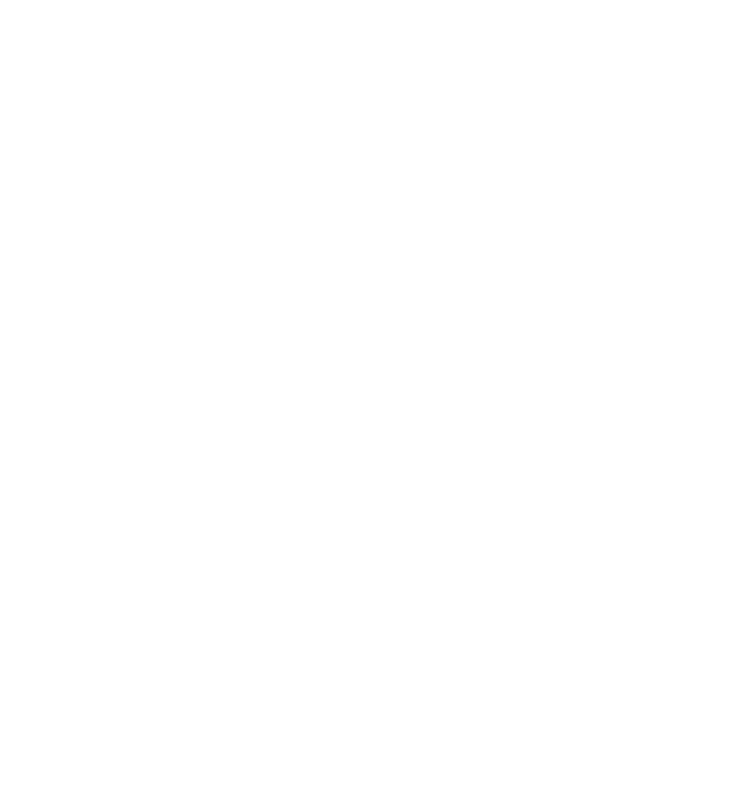
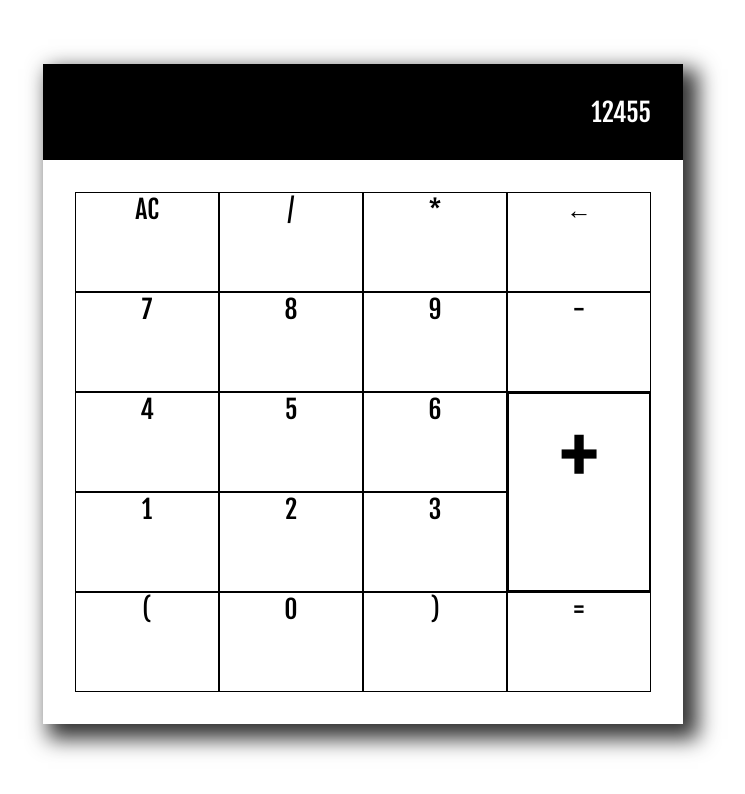
Before and after one commit to shoeslace911/Calculator, a plain HTML site: page index.html in a window 1280 px wide. Shown: the whole page, without its empty margins (277-1022 px from the left). Drawn offline with Linux system fonts and the light colour scheme.

Commit message:
Cool looking!

```diff
--- a/index.html
+++ b/index.html
@@ -8,7 +8,30 @@
     <title>Calculator</title>
 </head>
 <body>
-
+<div class="calculator-wrapper">
+    <div class="display">12455</div>
+    <div class="buttons-wrapper">
+        <div class="button">AC</div>
+        <div class="button">/</div>
+        <div class="button">*</div>
+        <div class="button">&larr;</div>
+        <div class="button">7</div>
+        <div class="button">8</div>
+        <div class="button">9</div>
+        <div class="button">-</div>
+        <div class="button">4</div>
+        <div class="button">5</div>
+        <div class="button">6</div>
+        <div class="button">+</div>
+        <div class="button">1</div>
+        <div class="button">2</div>
+        <div class="button">3</div>
+        <div class="button">(</div>
+        <div class="button">0</div>
+        <div class="button">)</div>
+        <div id="equal" class="button">=</div>
+    </div>
+</div>
 </body>
 </html>
 <script src="js.js"></script>
--- a/style.css
+++ b/style.css
@@ -1,63 +1,46 @@
+@import url('https://fonts.googleapis.com/css2?family=Fjalla+One&display=swap');
+
 *{
     margin:0;
     padding: 0;
     box-sizing: border-box;
+    font-family: 'Fjalla One', sans-serif;
 }
-.calculator-container{
-    display: flex;
-    flex-direction: column;
-    align-items: center;
-    margin-top:20%;
+.calculator-wrapper{
+box-shadow: 10px 10px 20px 5px rgba(0, 0, 0, 0.8);
+max-width: 50%;
+margin:5% auto auto auto;
+text-align: center;
 }
-.numbers-container{
-    display: flex;
-    margin-top:1vmax;
+.buttons-wrapper{
+    display: grid;
+grid-template-columns: repeat(4 , 4fr);
+gap: 0px 0px;
+padding:5%;
 }
-.numbers-div{
-    margin-right:2vmax;
-    font-size: 2vmax;
-    background-color: black;
-    border-radius: 50px;
-    color: white;
-    padding:15%;
-    cursor: pointer;
-}
-.open{
-    background: grey;
-}
-.numbers-text-box{
+.display{
+    background: black;
+    padding:5%;
     font-size: 2vmax;
     color: white;
+    text-align: end;
+}
+.button{
+    border: black 0.2px solid;
+    width:100%;
+    font-size: 2vmax;
+    height: 100px;
+}
+
+.button:nth-child(12){
+    grid-row: span 2;
+    border: black solid 2px;
+    font-size:7.5vmax;
+    height: 200px;
+}
+.button:hover{
+    color:white;
     background-color: black;
-    width:20vmax;
-    text-align: end;
-    margin-left:7vmax;
-    margin-top:-5vmax;
+    transition: 0.2s;
+    cursor:pointer;
 }
-.numbers-div:hover{
-    background: grey;
-    color:black;
-    transition: 0.5s;
-}
-.plus-container{
-    color: black;
-}
-.top-signs-container{
-    display: flex;
-    margin-left:15vmax;
-    flex-direction: row;
-}
-.signs{
-    margin-left:-15vmax;
-}
-.ac-and-del{
-    position: absolute;
-    right: 5%;
-}
-.function-containers{
-    background-color: black;
-    color: white;
-    margin-top:5vmax;
-    padding:3vmax;
-    border-radius: 50px;
-}
```
